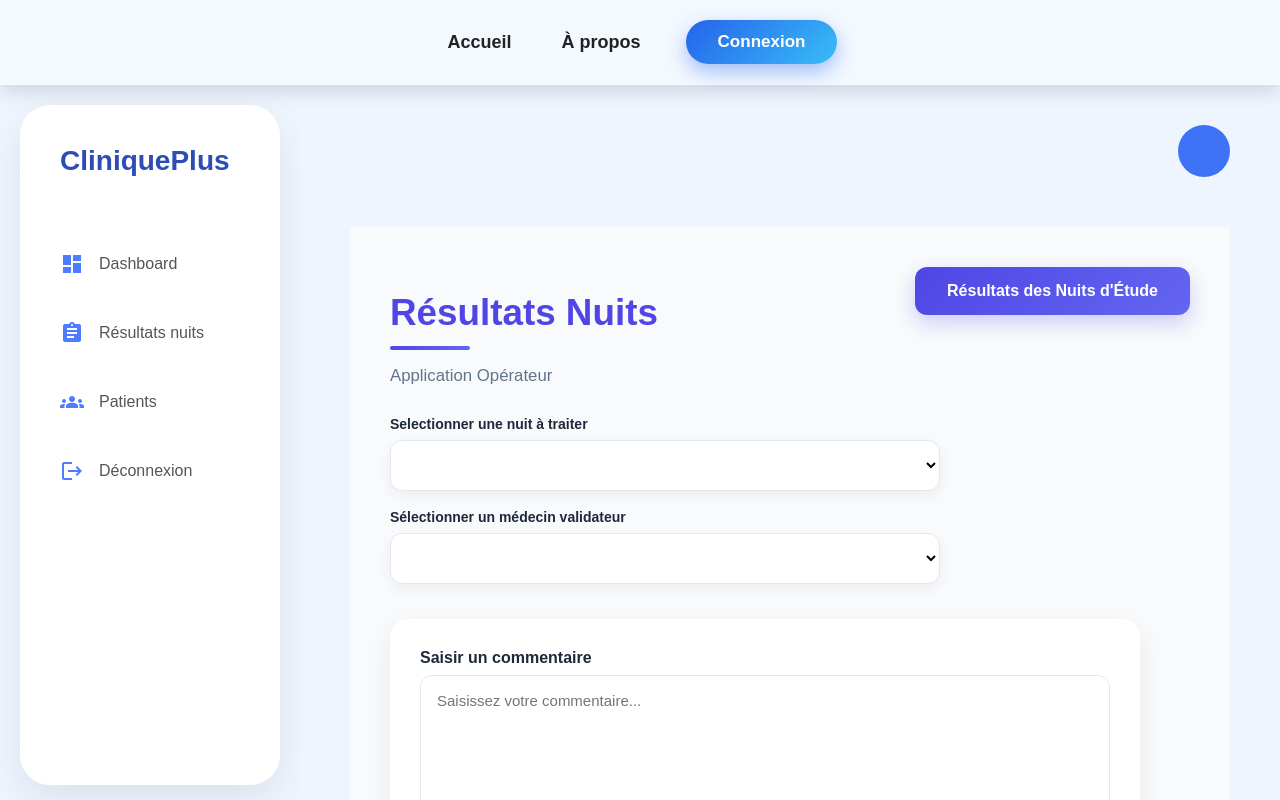
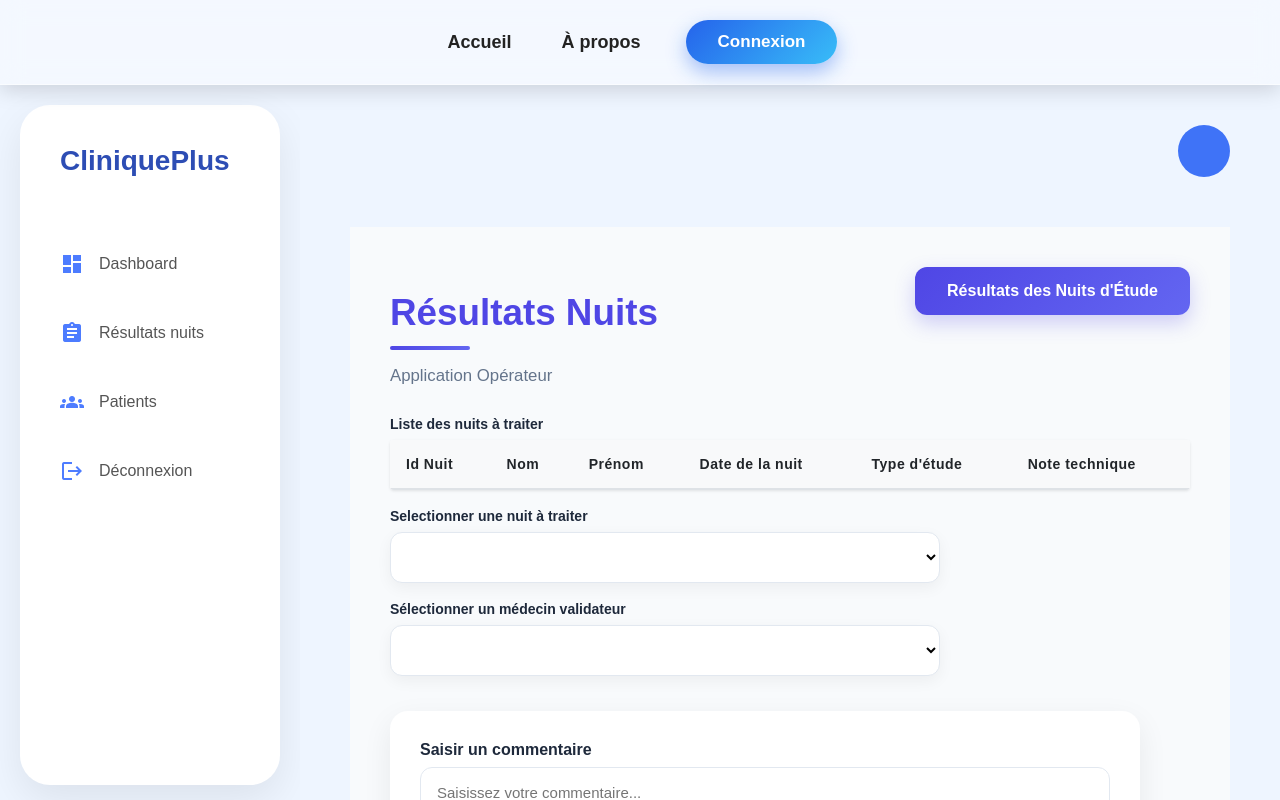
Before and after one commit to emfall2015/clinique_plus_interface_utilisateur, an Angular app: page /layout/resultats-nuits in a window 1280 px wide. Shown: the top 800 px of the page. Built offline with nearby package versions, Linux system fonts and the light colour scheme.

Commit message:
<Feat> Ajout tableau des nuits à traiter

```diff
--- a/src/app/resultats_nuits/resultats_nuits.html
+++ b/src/app/resultats_nuits/resultats_nuits.html
@@ -15,6 +15,33 @@
 <section class="form-section">
 
   <!-- Nuit -->
+  <label for="nuit-table"> Liste des nuits à traiter </label>
+  <table class="nuit-table">
+  <thead>
+    <tr>
+        <th>Id Nuit</th>
+        <th>Nom</th>
+        <th>Prénom</th>
+        <th>Date de la nuit</th>
+        <th>Type d'étude</th>
+        <th>Note technique</th>
+    </tr>
+  </thead>
+  <tbody>
+    @for (nuit of NuitsNontraitees(); track nuit.id) {
+      <tr>
+          <td>{{ nuit.id_nuit }}</td>
+          <td>{{ nuit.nom }}</td>
+          <td>{{ nuit.prenom }}</td>
+          <td>{{ nuit.date_nuit }}</td>
+          <td>{{ nuit.type_etude }}</td>
+          <td>{{ nuit.notes_techniques }}</td>
+        </tr>
+      }
+    </tbody>
+  </table>
+
+
   <label for="nuitSelect"> Selectionner une nuit à traiter </label>
   <select
     id="nuitSelect"
@@ -84,4 +111,6 @@
   [ngClass]="res.success ? 'message-resultat-success' : 'message-resultat-fail'">
 
   {{ res.message }}
+
+  listerNuitsNonTraitees()
 </p>
--- a/src/app/resultats_nuits/resultats_nuits.scss
+++ b/src/app/resultats_nuits/resultats_nuits.scss
@@ -253,3 +253,70 @@ select {
 * {
   box-sizing: border-box;
 }
+
+/* =========================
+   TABLEAU
+========================= */
+
+/* Styles du tableau */
+.nuit-table {
+  width: 100%;
+  border-collapse: collapse;
+  background-color: white;
+  box-shadow: 0 1px 3px rgba(0, 0, 0, 0.1);
+  border-radius: 4px;
+  overflow: hidden;
+  font-family: 'Segoe UI', Tahoma, Geneva, Verdana, sans-serif;
+}
+
+/* Entête du tableau */
+.nuit-table thead {
+  background-color: #f8f9fa;
+  border-bottom: 2px solid #dee2e6;
+}
+
+.nuit-table thead th {
+  padding: 16px;
+  text-align: left;
+  font-size: 14px;
+  font-weight: 600;
+  color: #212529;
+  letter-spacing: 0.5px;
+}
+
+/* Corps du tableau */
+.nuit-table tbody tr {
+  border-bottom: 1px solid #dee2e6;
+  transition: background-color 0.2s ease;
+}
+
+.nuit-table tbody tr:hover {
+  background-color: #f8f9fa;
+}
+
+.nuit-table tbody tr:last-child {
+  border-bottom: none;
+}
+
+.nuit-table tbody td {
+  padding: 14px 16px;
+  font-size: 14px;
+  color: #495057;
+}
+
+/* Alternance de couleurs pour meilleure lisibilité */
+.nuit-table tbody tr:nth-child(even) {
+  background-color: #f8f9fa;
+}
+
+.nuit-table tbody tr:nth-child(even):hover {
+  background-color: #e9ecef;
+}
+
+/* État vide */
+.nuit-table tbody tr.empty-state td {
+  text-align: center;
+  padding: 40px 16px;
+  color: #999;
+  font-style: italic;
+}
--- a/src/app/resultats_nuits/resultats_nuits.ts
+++ b/src/app/resultats_nuits/resultats_nuits.ts
@@ -1,4 +1,4 @@
-import { Component, signal } from '@angular/core';
+import { Component, signal, OnInit } from '@angular/core';
 import { NuitService } from '../nuit-service';
 import { FormsModule } from '@angular/forms';
 import { RouterLink, RouterOutlet } from '@angular/router';
@@ -38,7 +38,6 @@ export class ResultatsNuits {
   }
 
   NuitsNontraitees= signal<any | null>(null);
-
   listerNuitsNonTraitees() {
     this.nuitService.getNuitsNonTraitees().subscribe({
       next: (res: {nuit_etude? : []}) => {
@@ -61,6 +60,7 @@ export class ResultatsNuits {
         next: result => {  //en cas de reussite
           this.result.set(result)
           this.isLoading = false;
+          this.listerNuitsNonTraitees()
         },
         error: err => {
           console.error(err);
```
Lines whose indentation alone changed are shown as unchanged.
